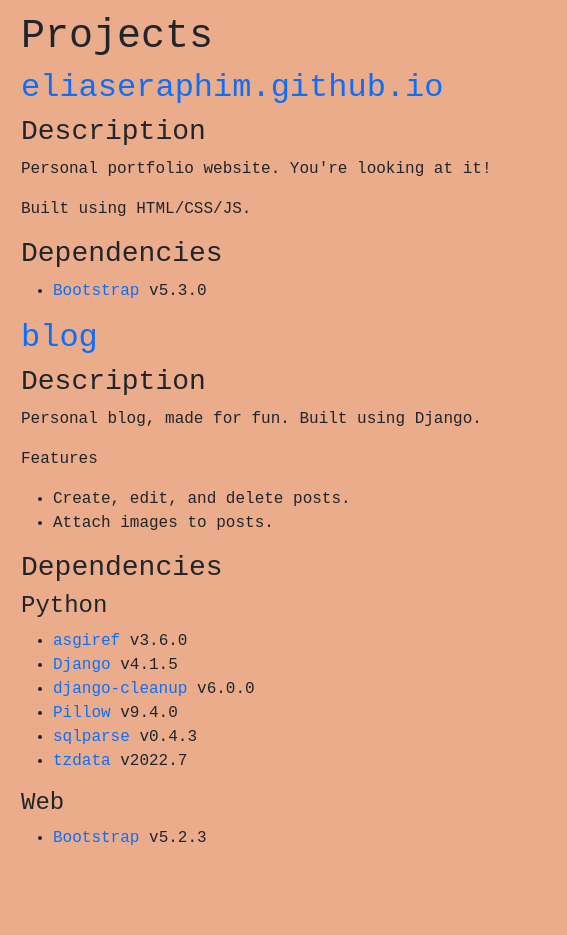
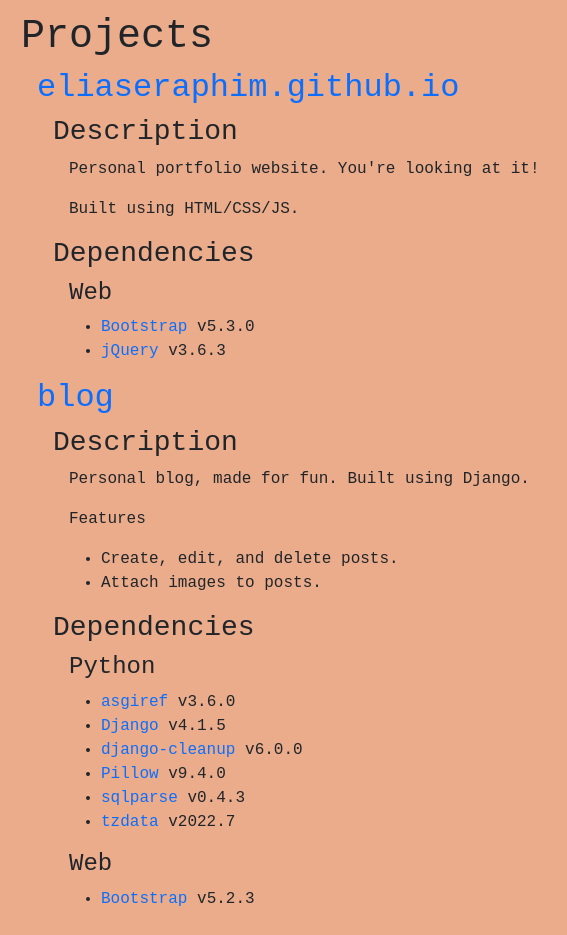
Before and after one commit to eliaseraphim/eliaseraphim.github.io, a plain HTML site: page index.html in a window 1280 px wide. Shown: the part 211-1146 px from the top of the page, 441-1008 px from the left. Before the commit the page ends 1085 px from the top, so only its background shows below. Drawn offline with nearby package versions, Linux system fonts and the light colour scheme.

Commit message:
Updated README and index styling.

```diff
--- a/index.html
+++ b/index.html
@@ -133,44 +133,56 @@
                     <h1>Projects</h1>
 
                     <!-- eliaseraphim.github.io -->
-                    <div>
+                    <div class="ps-3">
                         <h2>
                             <a href="https://github.com/eliaseraphim/eliaseraphim.github.io">
                                 eliaseraphim.github.io
                             </a>
                         </h2>
 
+                        <div class="ps-3">
                             <!-- description -->
                             <h3>Description</h3>
+                            <div class="ps-3">
                                 <p>Personal portfolio website. You're looking at it!</p>
                                 <p>Built using HTML/CSS/JS.</p>
+                            </div>
 
                             <!-- dependencies -->
                             <h3>Dependencies</h3>
+                            <div class="ps-3">
+                                <h4>Web</h4>
                                 <ul>
                                     <li><a href="https://getbootstrap.com/">Bootstrap</a> v5.3.0</li>
+                                    <li><a href="https://jquery.com/">jQuery</a> v3.6.3</li>
                                 </ul>
+                            </div>
+                        </div>
                     </div>
 
                     <!-- blog -->
-                    <div>
+                    <div class="ps-3">
                         <h2>
                             <a href="https://github.com/eliaseraphim/blog">
                                 blog
                             </a>
                         </h2>
 
+                        <div class="ps-3">
                             <!-- description -->
                             <h3>Description</h3>
+                            <div class="ps-3">
                                 <p>Personal blog, made for fun. Built using Django.</p>
                                 <p>Features</p>
                                 <ul>
                                     <li>Create, edit, and delete posts.</li>
                                     <li>Attach images to posts.</li>
                                 </ul>
+                            </div>
 
                             <!-- dependencies -->
                             <h3>Dependencies</h3>
+                            <div class="ps-3">
                                 <h4>Python</h4>
                                 <ul>
                                     <li><a href="https://pypi.org/project/asgiref/">asgiref</a> v3.6.0</li>
@@ -189,5 +201,7 @@
                     </div>
                 </div>
             </div>
+        </div>
+    </div>
 </body>
 </html>
```
Also changed, not shown: 1 other file. Lines whose indentation alone changed are shown as unchanged.
